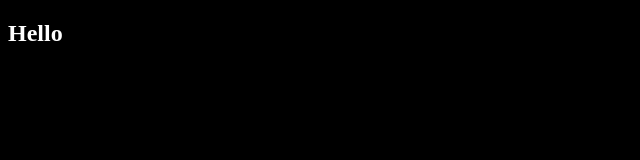
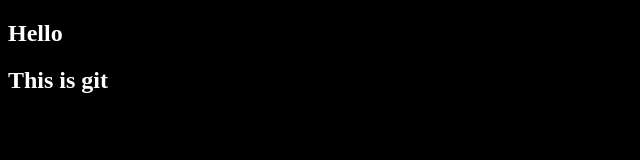
Before and after one commit to Somnesh/first, a plain HTML site: page index.html in a window 1280 px wide. Shown: the whole page, without its empty margins (0-640 px from the left). Drawn offline with Linux system fonts and the light colour scheme.

Commit message:
first commit

```diff
--- a/index.html
+++ b/index.html
@@ -9,5 +9,6 @@
 </head>
 <body>
     <h2>Hello</h2>
+    <h2>This is git</h2>
 </body>
 </html>
```
